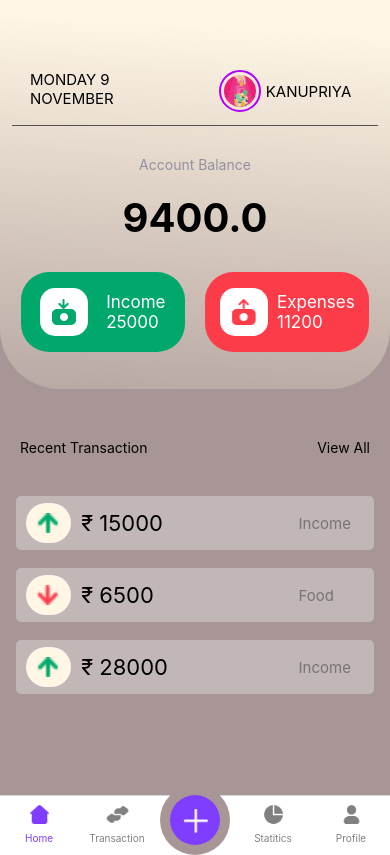
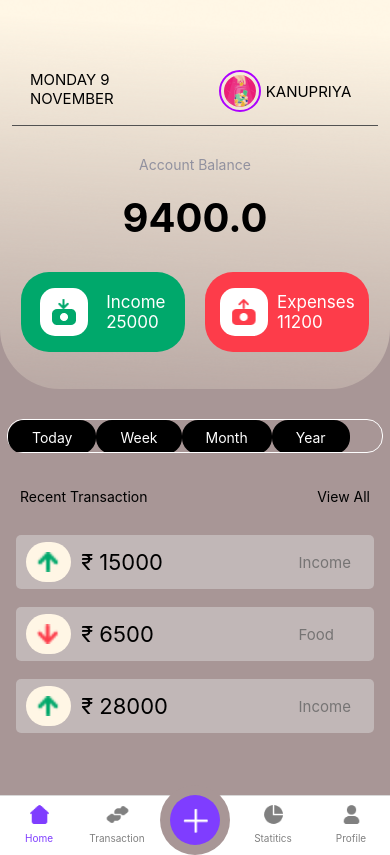
Before and after one commit to kanupriya-sps/MoneyManagementApp, a React Native app: screen /HomeScreen in a window 390 px wide. Built offline with nearby package versions, Linux system fonts and the light colour scheme.

Commit message:
flatlist for home screen

```diff
--- a/src/screens/home.js
+++ b/src/screens/home.js
@@ -1,11 +1,20 @@
 import React from "react";
-import { StyleSheet, View, Dimensions, Image, Text, ImageBackground, TouchableOpacity } from "react-native";
+import { StyleSheet, View, Dimensions, Image, Text, ImageBackground, TouchableOpacity, FlatList } from "react-native";
 
 const HomeScreen = ({ navigation }) => {
+
+    const dataList = ['Today', 'Week', 'Month', 'Year'];
 
     const onPressViewAll = () => {
         navigation.navigate('Transactions')
     }
+    const ListItem = ({ item }) => {
+        return (
+            <TouchableOpacity style={styles.itemContainer}>
+                <Text style={{fontSize:14, color:'#FFFFFF'}}>{item}</Text>
+            </TouchableOpacity>
+        )
+    };
 
     return (
         <View style={styles.fullScreenContainer}>
@@ -48,6 +57,14 @@ const HomeScreen = ({ navigation }) => {
                         </View>
                     </View>
                 </ImageBackground>
+            </View>
+            <View style={styles.timeContainer}>
+            <FlatList
+                    data={dataList}
+                    renderItem={ListItem}
+                    keyExtractor={(item, index) => index.toString()}
+                    horizontal={true}
+                />
             </View>
             <View style={styles.transactionHeadingContainer}>
                 <Text style={{ fontSize: 14, fontFamily: 'Inter' }}>Recent Transaction</Text>
@@ -177,14 +194,31 @@ const styles = StyleSheet.create({
         justifyContent: 'center',
         alignItems: 'center',
     },
+    timeContainer: {
+        borderWidth: 1,
+        borderColor: 'white',
+        borderRadius: 16,
+        height: 34,
+        marginTop: 30,
+        marginHorizontal: 7,
+        flexDirection: 'column',
+    },
+    itemContainer: {
+        height: 34,
+        backgroundColor: 'black',
+        justifyContent: 'center',
+        borderRadius: 16,
+        paddingVertical: 8,
+        paddingHorizontal: 24
+    },
     transactionHeadingContainer: {
         flexDirection: 'row',
         justifyContent: 'space-between',
         padding: 20,
-        marginTop: 30
+        marginTop: 15
     },
     transactionsContainer: {
-        marginTop: 20,
+        marginTop: 10,
         flexDirection: 'column',
         justifyContent: 'center',
         rowGap: 18,
```
